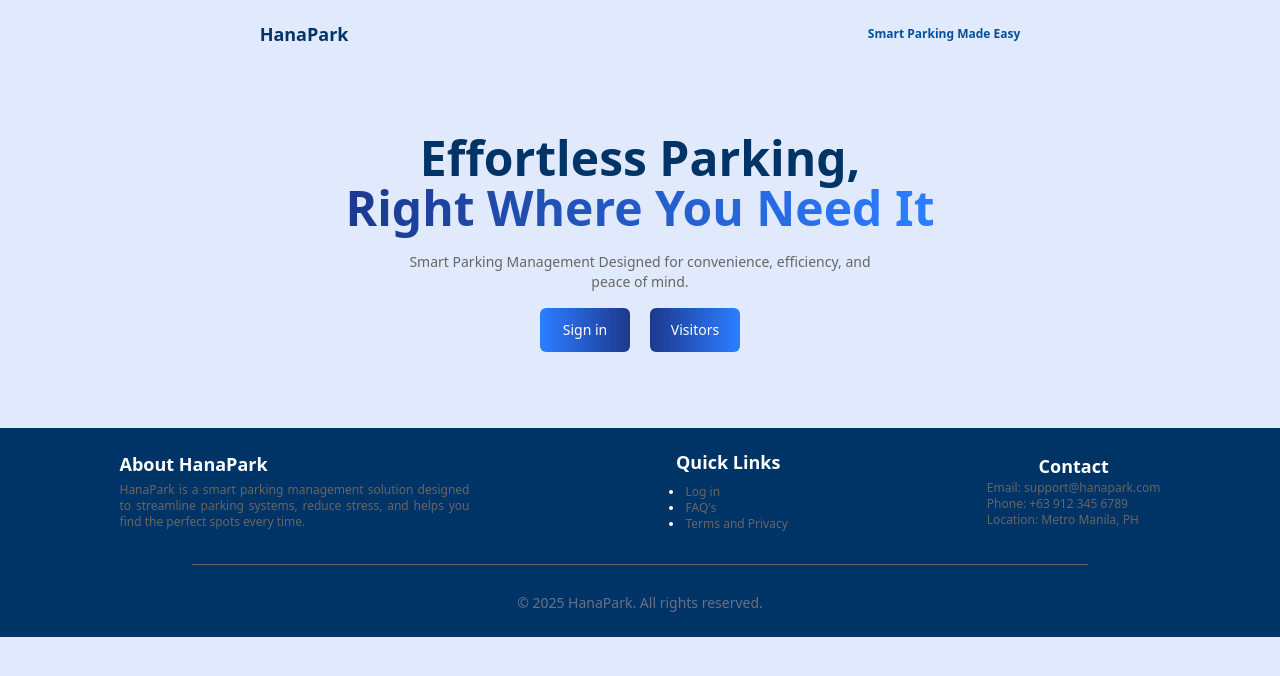
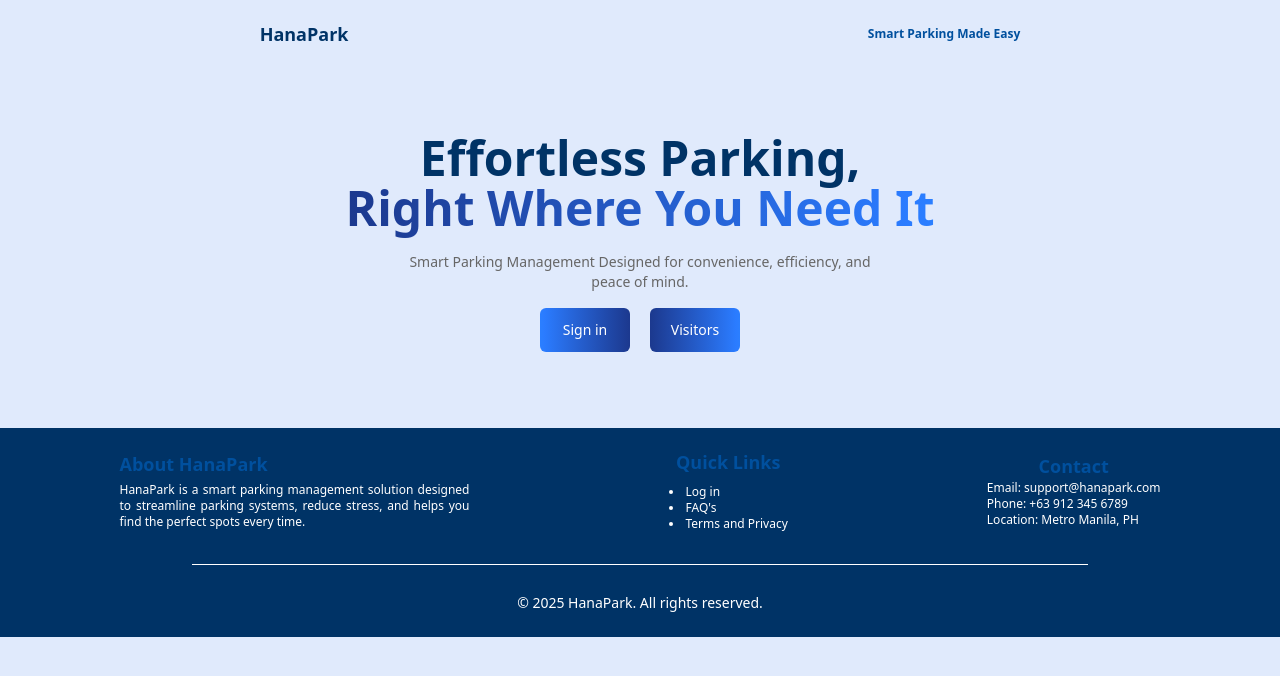
Before and after one commit to prodby-david/Capstone-Project-HanaPark-, a React (Vite) app in the folder client/: page / in a window 1280 px wide. Shown: the top 676 px of the page. Built offline with nearby package versions, Linux system fonts and the light colour scheme.

Commit message:
Changed the font color to white

```diff
--- a/client/src/components/footers/footer.jsx
+++ b/client/src/components/footers/footer.jsx
@@ -12,28 +12,28 @@ const Footer = () => {
 
                 <div className="flex flex-col items-center md:items-start">
 
-                    <h2 className="font-semibold text-lg">About HanaPark</h2>
+                    <h2 className="font-semibold text-lg text-color-3">About HanaPark</h2>
 
-                    <p className="max-w-[350px] text-xs text-color-2 mt-1 text-justify">HanaPark is a smart parking management solution designed to streamline parking systems, reduce stress, and helps you find the perfect spots every time.</p>
+                    <p className="max-w-[350px] text-xs  mt-1 text-justify">HanaPark is a smart parking management solution designed to streamline parking systems, reduce stress, and helps you find the perfect spots every time.</p>
 
                 </div>
 
                 <div className="flex flex-col">
 
-                    <h2 className="font-semibold text-lg text-center">Quick Links</h2>
+                    <h2 className="font-semibold text-lg text-center text-color-3">Quick Links</h2>
 
                     <ul className="grid grid-cols-2 gap-x-10 md:flex md:flex-col lg:block list-disc list-inside text-xs mt-2">
 
                         <li>
-                            <Link to='/sign-in' className="hover:text-color-3 text-color-2">Log in</Link>
+                            <Link to='/sign-in' className="hover:text-color-3 ">Log in</Link>
                         </li>
 
                         <li>
-                            <Link to='/faqs' className="hover:text-color-3 text-color-2">FAQ's</Link>
+                            <Link to='/faqs' className="hover:text-color-3 ">FAQ's</Link>
                         </li>
 
                         <li>
-                            <Link to='terms-and-conditions' className="hover:text-color-3 text-color-2">Terms and Privacy</Link>
+                            <Link to='terms-and-conditions' className="hover:text-color-3 ">Terms and Privacy</Link>
                         </li>
 
                     </ul>
@@ -41,22 +41,22 @@ const Footer = () => {
                 </div>
 
                 <div className="text-xs">
-                    <h2 className="font-semibold text-lg text-center">Contact</h2>
+                    <h2 className="font-semibold text-lg text-center text-color-3">Contact</h2>
 
-                    <p className="text-color-2">Email: support@hanapark.com</p>
+                    <p>Email: support@hanapark.com</p>
 
-                    <p className="text-color-2">Phone: +63 912 345 6789</p>
+                    <p>Phone: +63 912 345 6789</p>
 
-                    <p className="text-color-2">Location: Metro Manila, PH</p>
+                    <p>Location: Metro Manila, PH</p>
                 </div>
 
             </div>
 
              <div className="flex justify-center">
-                <div className="h-px w-4xl mt-3 bg-color-2"></div>
+                <div className="h-px w-4xl mt-3 bg-white"></div>
             </div>
 
-            <p className="text-center mt-7 text-gray-500 text-sm">
+            <p className="text-center mt-7 text-sm">
                 &copy; {new Date().getFullYear()} HanaPark. All rights reserved.
             </p>
 
```
